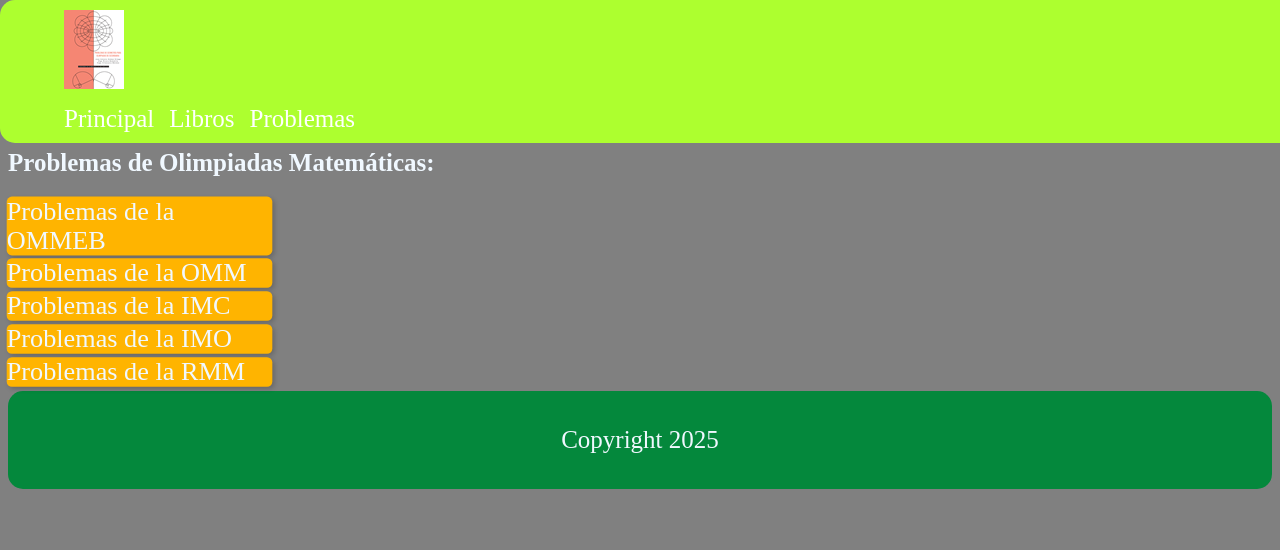
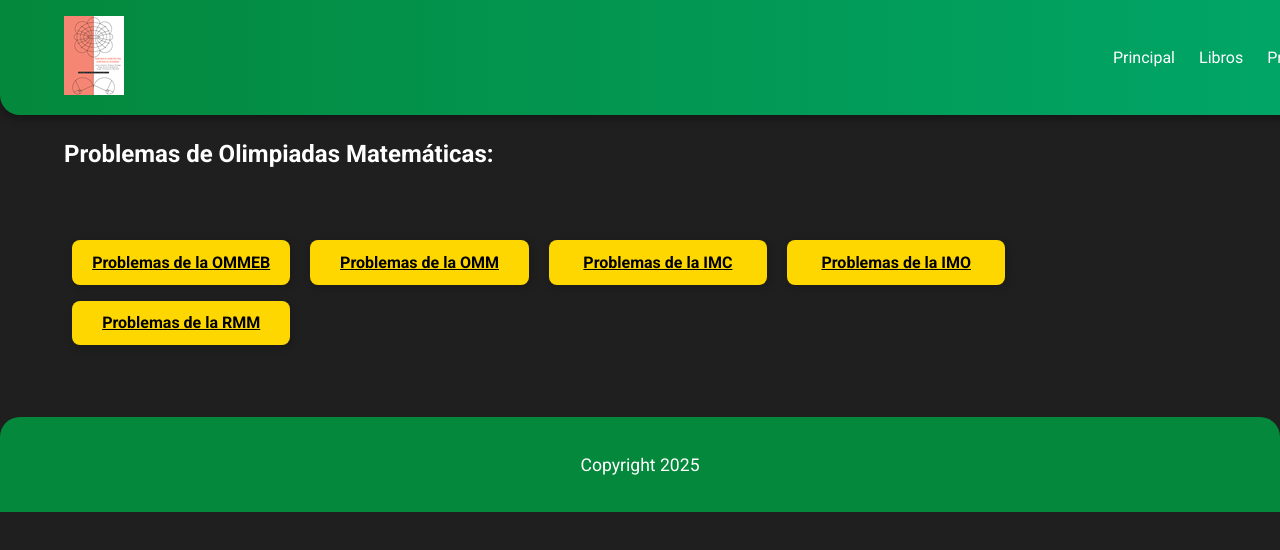
Before and after one commit to JareGutHub12/Matem-ticasAvanzadas, a plain HTML site: page templates/problemas.html in a window 1280 px wide. Drawn offline with Linux system fonts and the light colour scheme; files that its build step writes are made by us from their sources; files whose address does not match are found by name; a web font is replaced by a local one.

Commit message:
Update styles.css

```diff
--- a/static/css/styles.css
+++ b/static/css/styles.css
@@ -1,156 +1,224 @@
-@import url('https://fonts.googleapis.com/css2?family=Italianno&family=Roboto:ital,wght@0,100..900;1,100..900&display=swap');
+/* Importar fuentes */
+@import url('https://fonts.googleapis.com/css2?family=Italianno&family=Roboto:wght@300;400;700&display=swap');
 
-/* Bloque general */
-html {
-    background-color: grey;
+:root {
+    --color-primary: #04883C;
+    --color-secondary: #00A86B;
+    --color-accent: #FFD700;
+    --color-bg: #1F1F1F;
+    --color-text: #FFFFFF;
+    --font-main: 'Roboto', sans-serif;
 }
 
-/* Bloque de encabezado */
+/* Global styles */
+html, body {
+    margin: 0;
+    padding: 0;
+    background-color: var(--color-bg);
+    font-family: var(--font-main);
+    color: var(--color-text);
+    scroll-behavior: smooth;
+}
+
+/* Header */
 .header {
-    background-color: greenyellow;
-    border-radius: 15px;
-    padding: 10px 5%;
+    background: linear-gradient(to right, var(--color-primary), var(--color-secondary));
+    border-radius: 0 0 20px 20px;
+    padding: 1rem 5%;
     position: fixed;
     width: 100%;
     top: 0;
-    left: 0;
-    font-size: 25px;
-    display: flex;
-    flex-direction: column; /* Coloca los elementos en renglones */
-    align-items: flex-start; /* Alinea todo a la izquierda */
-}
-
-/* Elemento del logotipo dentro del encabezado */
-.header__logo {
-    width: 80px;
-    margin-bottom: 10px; /* Agrega separación entre el logo y los enlaces */
-}
-
-/* Contenedor de navegación debajo del logotipo */
-.header__nav {
-    display: flex;
-    gap: 15px; /* Espaciado entre enlaces */
-}
-
-
-
-/* Elementos individuales de los enlaces dentro de la navegación */
-.header__link {
-    text-decoration: none;
-    color: white;
-}
-
-a{
-    text-decoration: none;
-    color: white;
-}
-
-/* Bloque principal */
-.main {
-    padding: 120px 0px 0px 0px; /* Asegura que el contenido no quede debajo del header */
-}
-
-/* Bloque del pie de página */
-.footer {
-    color: aliceblue;
-    background-color: #04883C;
-    border-radius: 15px;
-    padding: -10px 5%;
-    width: 100%;
-    font-size: 25px;
-    display: flex;
-    flex-direction: column; /* Coloca los elementos en renglones */
-    align-items: flex-center; /* Alinea todo a la izquierda */
-}
-
-/* Elemento de texto dentro del pie de página */
-.footer__text {
-    text-align: center;
-    padding: 10px;
-}
-
-/* Bloque del banner */
-.banner {
-    padding: 10% 5%;
-    color: white;
-    font-size: 30px;
+    z-index: 999;
     display: flex;
     align-items: center;
     justify-content: space-between;
-    font-family: "Roboto";
-    font-weight: 400;
-    font-style: normal;
+    box-shadow: 0 4px 8px rgba(0,0,0,0.3);
+    animation: slideDown 0.5s ease-in-out;
 }
 
-/* Elemento de texto dentro del banner */
-.banner__text {
-    flex: 0 0 30%;
+.header__logo img {
+    width: 60px;
+    transition: transform 0.3s ease;
 }
 
-/* Elemento de imagen dentro del banner */
-.banner__image {
-    flex: 0 0 40%;
-    max-width: 60%;
-    size: 50px;
+.header__logo img:hover {
+    transform: rotate(5deg) scale(1.05);
 }
 
-.olimpiadas__text{
-    color: aliceblue;
-    font-size: 25px;
+.header__nav {
+    display: flex;
+    gap: 1.5rem;
+    flex-wrap: wrap;
 }
 
-/* Modificador para un banner especial */
-.banner--highlighted {
-    background-color: darkblue;
+.header__link {
+    text-decoration: none;
+    color: var(--color-text);
+    font-weight: 500;
+    transition: color 0.3s;
+}
+
+.header__link:hover {
+    color: var(--color-accent);
+}
+
+/* Main */
+.main {
+    padding-top: 120px;
+    padding-inline: 5%;
+}
+
+/* Footer */
+.footer {
+    background-color: var(--color-primary);
+    border-radius: 20px 20px 0 0;
+    text-align: center;
+    padding: 1rem;
+    font-size: 1.2rem;
+    margin-top: 4rem;
+    color: var(--color-text);
+    animation: fadeIn 1s ease;
+}
+
+/* Banner */
+.banner {
+    display: grid;
+    grid-template-columns: 1fr 1fr;
+    align-items: center;
+    gap: 2rem;
+    background: radial-gradient(circle at top left, #555, var(--color-bg));
+    padding: 5% 0;
+    font-size: 1.5rem;
+    border-radius: 20px;
+    transition: background 0.3s ease;
+}
+
+.banner__text {
+    animation: fadeInLeft 1s ease;
+}
+
+.banner__image {
+    max-width: 100%;
+    border-radius: 20px;
+    box-shadow: 0 4px 10px rgba(0,0,0,0.4);
+    animation: zoomIn 1s ease;
+}
+
+/* Secciones de contenido */
+section {
+    margin-bottom: 4rem;
+}
+
+h1, h2 {
+    font-weight: 700;
+    margin-bottom: 1rem;
+}
+
+p {
+    line-height: 1.6;
+    font-size: 1.1rem;
 }
 
 .recomendaciones__ul {
-    list-style: none; /* Elimina las viñetas */
+    list-style: none;
     padding: 0;
-    margin: 0;
-    font-size: 25px;
+    margin: 1rem 0;
+    display: grid;
+    grid-template-columns: repeat(auto-fit, minmax(250px, 1fr));
+    gap: 0.75rem;
 }
 
-.recomendaciones__text{
-    color: aliceblue;
-    font-size: 25px;
-
+.recomendaciones__ul_li {
+    background-color: #2f2f2f;
+    padding: 1rem;
+    border-radius: 10px;
+    transition: transform 0.3s, background-color 0.3s;
+    cursor: pointer;
 }
 
-.impacto__text, h1{
-    color: aliceblue;
-    font-size: 25px;
+.recomendaciones__ul_li:hover {
+    background-color: var(--color-secondary);
+    transform: scale(1.05);
 }
 
-.libro__1, .libro__2, .libro__3, .libro__4, .libro__5{
-    display: flex;
-    padding-top: 100px;
-    padding-bottom: 100px;
-    justify-content: space-around;
+/* Libros grid */
+.libro section {
+    display: grid;
+    grid-template-columns: repeat(auto-fit, minmax(220px, 1fr));
+    gap: 2rem;
+    justify-items: center;
+    padding: 2rem 0;
 }
 
-.B1,.B2,.B3,.B4,.B5,.B6,.B7,.B8,.B9,.B10,.B11,.B12,.B13,.B14,.B15{
-    width: 200px;
-    height: auto;
+.libro img {
+    max-width: 100%;
+    border-radius: 15px;
+    box-shadow: 0 4px 8px rgba(0,0,0,0.3);
+    transition: transform 0.3s ease;
 }
 
-.flatbut{
-    color:aliceblue;
-    font-size: 25px;
-    display: flex;
+.libro img:hover {
+    transform: scale(1.05);
+}
 
-    margin: 5px;
-    width: 50px;
-    border-radius: 5px;
-    align-items: center;
-    box-shadow: rgba(0,0,0,0.2) 2px 2px 5px 0px;
+/* Botones planos */
+.flatbut {
+    background-color: var(--color-accent);
+    color: black;
+    padding: 0.8rem 1.2rem;
+    border-radius: 8px;
+    margin: 0.5rem;
+    display: inline-block;
+    font-weight: 600;
+    text-align: center;
+    transition: all 0.3s ease;
+    box-shadow: 2px 2px 8px rgba(0,0,0,0.2);
+    min-width: 180px;
+}
 
-    margin: 5px;
-    background-color: rgb(255, 180, 0);
-    width: 20%;
-    border-radius: 5px;
-    align-items: center;
-    box-shadow: rgba(0,0,0,0.2) 2px 2px 5px 0px;
+.flatbut:hover {
+    background-color: #f7c600;
     transform: scale(1.05);
+}
 
+/* Animaciones */
+@keyframes slideDown {
+    from { transform: translateY(-100%); }
+    to { transform: translateY(0); }
 }
+
+@keyframes fadeInLeft {
+    from { opacity: 0; transform: translateX(-50px); }
+    to { opacity: 1; transform: translateX(0); }
+}
+
+@keyframes zoomIn {
+    from { transform: scale(0.8); opacity: 0; }
+    to { transform: scale(1); opacity: 1; }
+}
+
+@keyframes fadeIn {
+    from { opacity: 0; }
+    to { opacity: 1; }
+}
+
+/* Responsive */
+@media (max-width: 768px) {
+    .header {
+        flex-direction: column;
+        align-items: flex-start;
+    }
+
+    .banner {
+        grid-template-columns: 1fr;
+        text-align: center;
+    }
+
+    .banner__text, .banner__image {
+        justify-self: center;
+    }
+
+    .flatbut {
+        width: 100%;
+    }
+}
```
